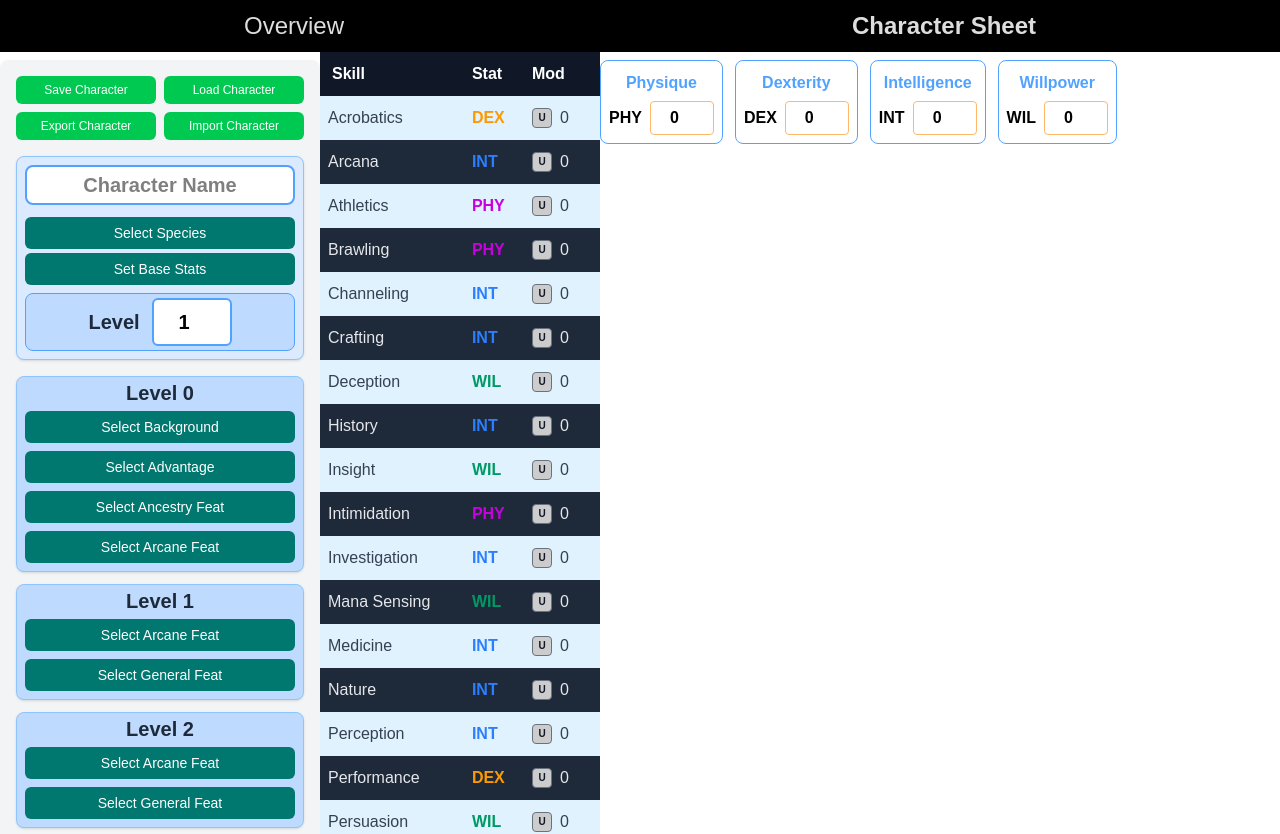
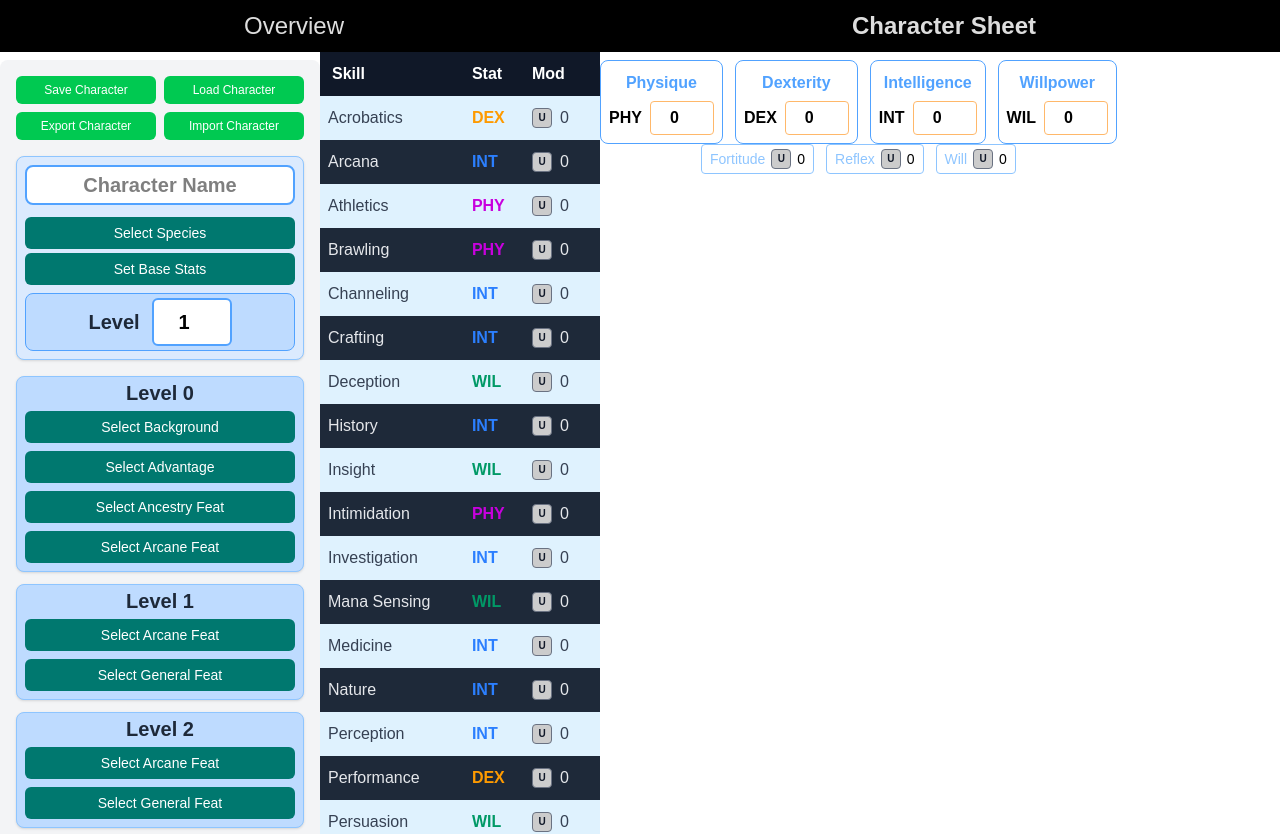
Before and after one commit to Acasez/kastorixv2, a React (Vite) app: page /characterSheet in a window 1280 px wide. Shown: the top 834 px of the page. Built offline with nearby package versions, Linux system fonts and the light colour scheme.

Commit message:
Can see saving throws

```diff
--- a/src/components/CharacterSheet/CoreStatsSection.tsx
+++ b/src/components/CharacterSheet/CoreStatsSection.tsx
@@ -1,37 +1,11 @@
-/* CoreStatsSection.tsx; */
-/* import { getProficiency } from "../../constants/Proficiency";
-import { useCharacter } from "../../contexts/CharacterContext";
-import ProficiencyMarker from "./ProficiencyMarker"; */
+import SavingThrowDisplay from "./SavingThrowDisplay";
 import StatsGrid from "./StatsGrid";
 
 export default function CoreStatSection() {
-  /* const { character, updateCharacter } = useCharacter(); */
   return (
-    <div>
+    <div className="flex flex-col">
       <StatsGrid />
-      {/* <div className="flex items-center justify-center gap-3">
-        {[
-          { name: "Fortitude", stat: "PHY" },
-          { name: "Reflex", stat: "DEX" },
-          { name: "Will", stat: "WIL" },
-        ].map((save) => {
-          const tierName =
-            character.saveProficiencies[save.name] ?? "Untrained";
-          const tier = getProficiency(tierName);
-          const stat = character.baseStats[save.stat] ?? 0;
-
-          return (
-            <div
-              key={save.name}
-              className="flex items-center gap-1.5 rounded border border-blue-300 px-2 py-1 text-sm"
-            >
-              <span className="text-blue-300">{save.name}</span>
-              <ProficiencyMarker skillName={save.name} />
-              <span>{clampToDice(save.bonus)}</span>
-            </div>
-          );
-        })}
-      </div> */}
+      <SavingThrowDisplay />
     </div>
   );
 }
--- /dev/null
+++ b/src/components/CharacterSheet/SavingThrowDisplay.tsx
@@ -0,0 +1,36 @@
+/* CoreStatsSection.tsx; */
+import { getProficiency } from "../../constants/Proficiency";
+import { STRING_TO_STATKEY } from "../../constants/StatKey";
+import { useCharacter } from "../../contexts/CharacterContext";
+import ProficiencyMarker from "./ProficiencyMarker";
+
+export default function SavingThrowDisplay() {
+  const { character } = useCharacter();
+  return (
+    <div>
+      <div className="flex items-center justify-center gap-3">
+        {[
+          { name: "Fortitude", stat: "PHY" },
+          { name: "Reflex", stat: "DEX" },
+          { name: "Will", stat: "WIL" },
+        ].map((save) => {
+          const tierName =
+            character.saveProficiencies[save.name] ?? "Untrained";
+          const tier = getProficiency(tierName);
+          const stat = character.baseStats[STRING_TO_STATKEY[save.stat]] ?? 0;
+          const bonus = stat + tier.bonus;
+          return (
+            <div
+              key={save.name}
+              className="flex items-center gap-1.5 rounded border border-blue-300 px-2 py-1 text-sm"
+            >
+              <span className="text-blue-300">{save.name}</span>
+              <ProficiencyMarker skillName={save.name} />
+              <span>{bonus}</span>
+            </div>
+          );
+        })}
+      </div>
+    </div>
+  );
+}
```
